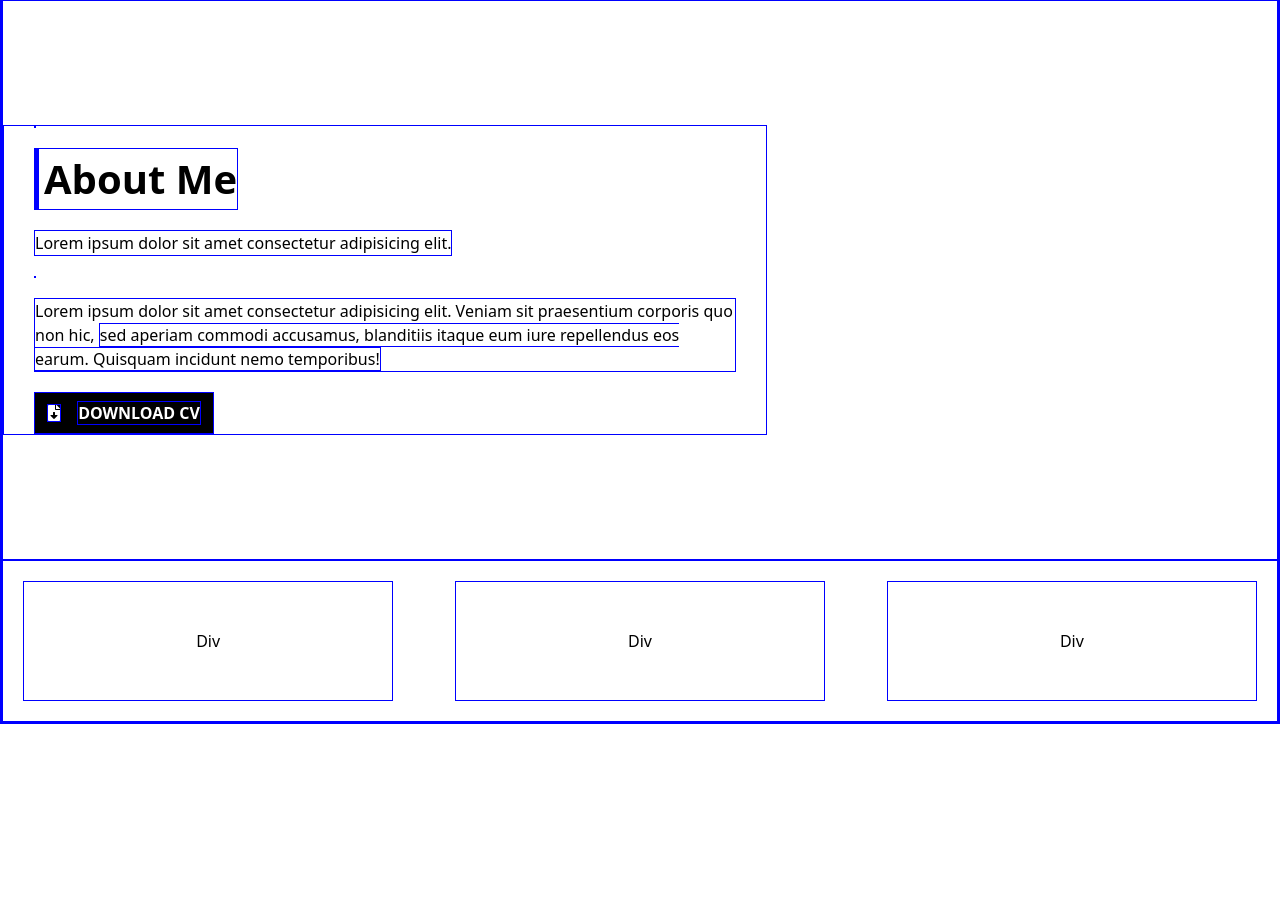
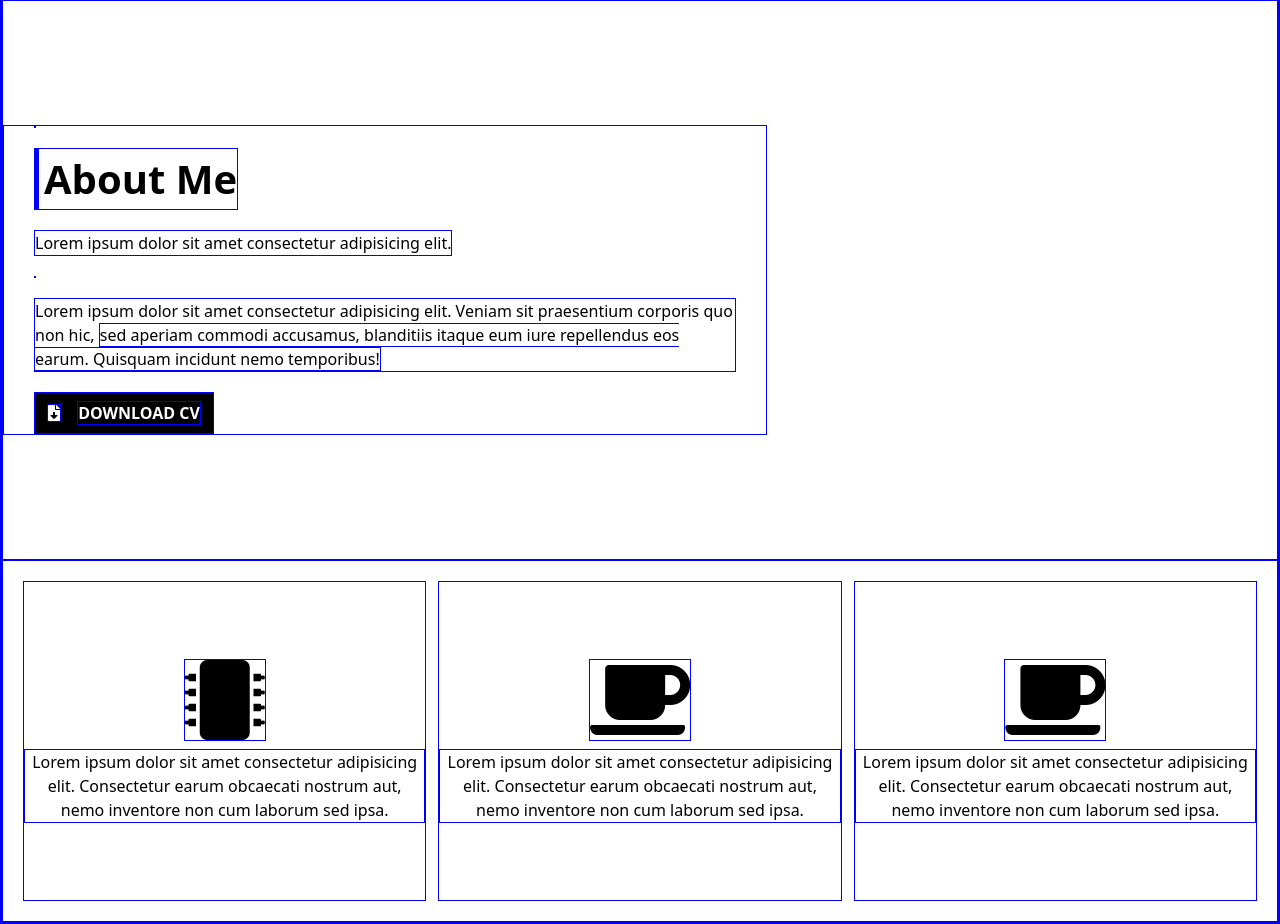
Before and after one commit to JoshAjikaze/portfolio, a website: page src/index.html in a window 1280 px wide. Shown: the part 844-1768 px from the top of the page. Before the commit the page ends 1568 px from the top, so only its background shows below. Drawn offline with Linux system fonts and the light colour scheme.

Commit message:
14:07:22-11:50a.m

```diff
--- a/src/index.html
+++ b/src/index.html
@@ -100,10 +100,25 @@
   </div>
 </section>
 
-<section class="hidden tablet:flex justify-between min-h-[10vh] p-[20px]">
-  <p class="flex flex-col items-center justify-center dark:text-white min-h-[15vh] min-w-[30%] bg-white">Div</p>
-  <p class="flex flex-col items-center justify-center dark:text-white min-h-[15vh] min-w-[30%] bg-white">Div</p>
-  <p class="flex flex-col items-center justify-center dark:text-white min-h-[15vh] min-w-[30%] bg-white">Div</p>
+<section class="hidden tablet:flex justify-between min-h-[10vh] p-[20px] space-x-3">
+  <p class="flex flex-col items-center justify-center dark:text-white min-h-[40vh] min-w-[30%] space-y-2 text-[5rem]">
+    <i class="fas fa-microchip"></i>
+    <span class="text-[1rem] text-center">
+      Lorem ipsum dolor sit amet consectetur adipisicing elit. Consectetur earum obcaecati nostrum aut, nemo inventore non cum laborum sed ipsa.
+    </span>
+  </p>
+  <p class="flex flex-col items-center justify-center dark:text-white min-h-[40vh] min-w-[30%] space-y-2 text-[5rem]">
+    <i class="fas fa-coffee"></i>
+    <span class="text-[1rem] text-center">
+      Lorem ipsum dolor sit amet consectetur adipisicing elit. Consectetur earum obcaecati nostrum aut, nemo inventore non cum laborum sed ipsa.
+    </span>
+  </p>
+  <p class="flex flex-col items-center justify-center dark:text-white min-h-[40vh] min-w-[30%] space-y-2 text-[5rem]">
+    <i class="fas fa-coffee"></i>
+    <span class="text-[1rem] text-center">
+      Lorem ipsum dolor sit amet consectetur adipisicing elit. Consectetur earum obcaecati nostrum aut, nemo inventore non cum laborum sed ipsa.
+    </span>
+  </p>
 </section>
 
 <button onclick="darkModeToggle()" class="p-[10px] fixed top-[70vh] left-[80%] tablet:left-[90vw] hover:text-[20px] duration-300 bg-black dark:bg-white">
```
Also changed, not shown: dist/output.css.
